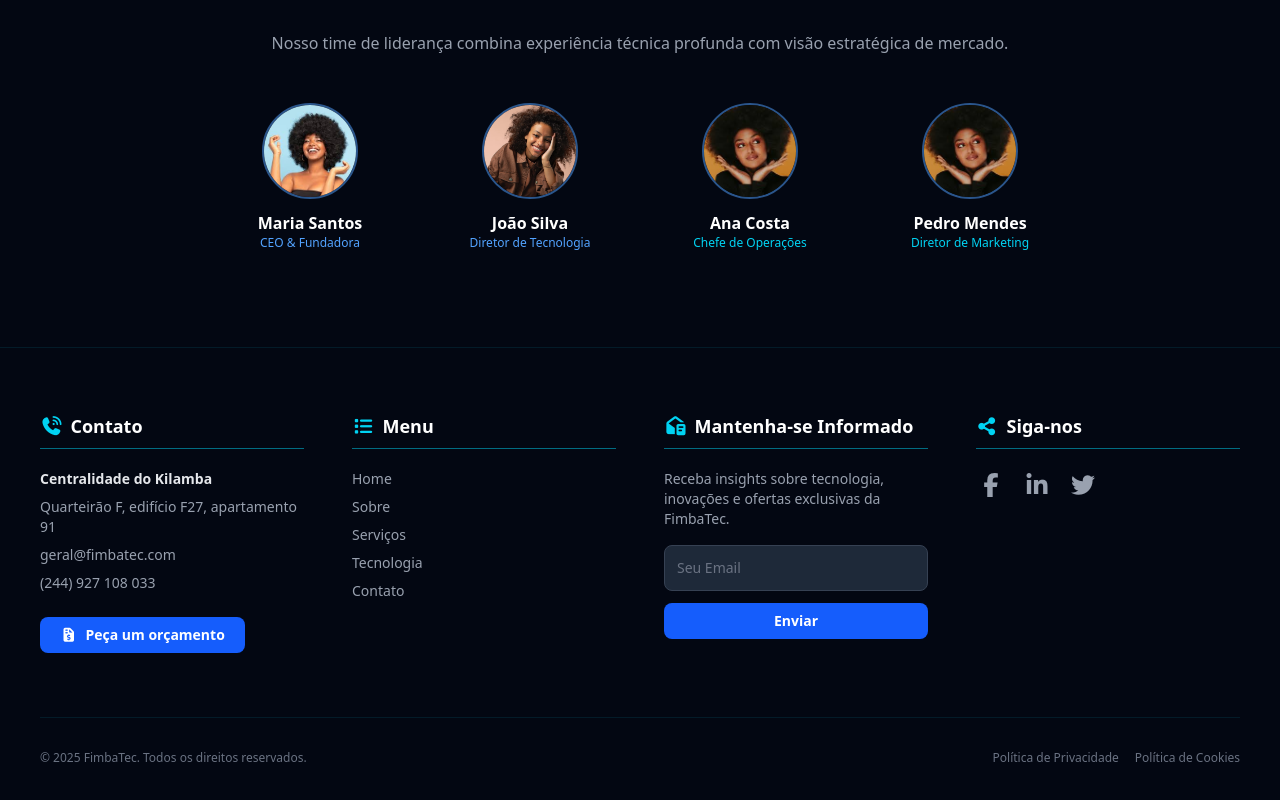
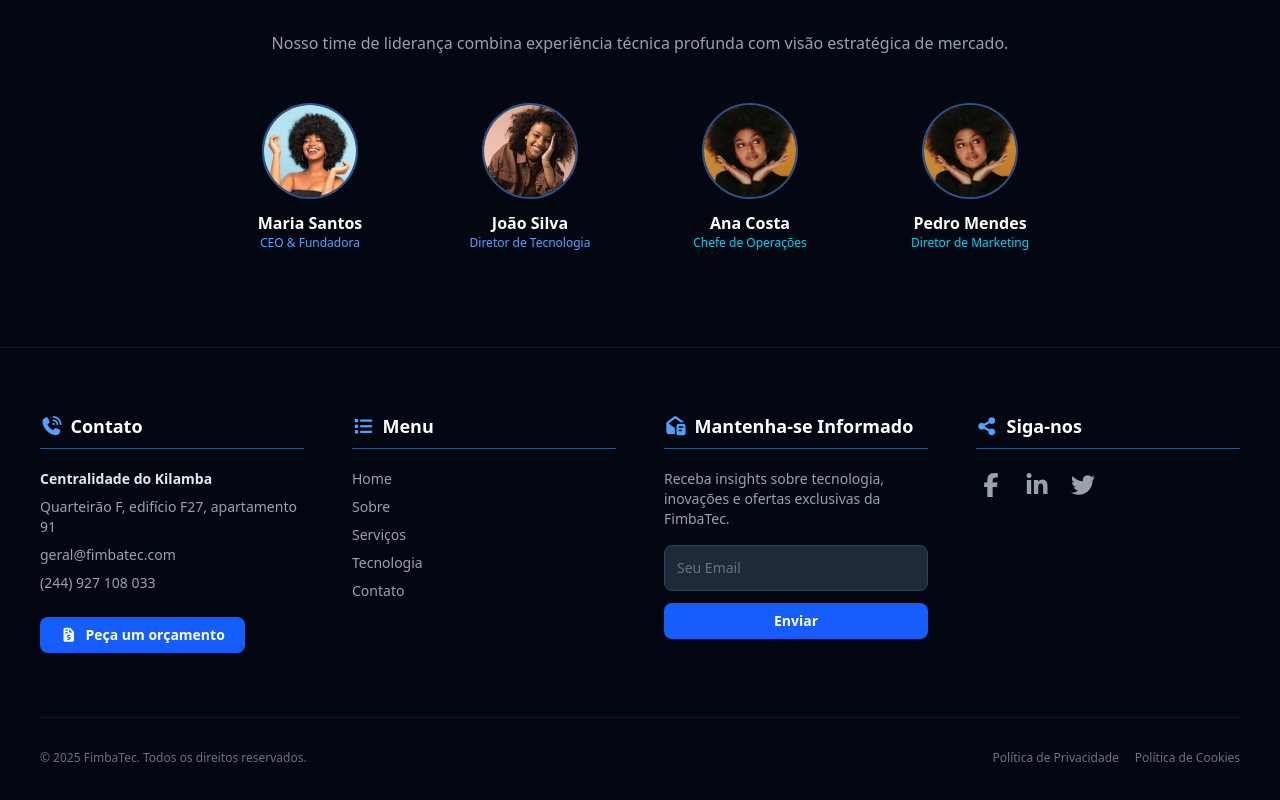
Before and after one commit to nsimba-afonso-nwayami/fimbatech, a React (Vite) app: page /sobre in a window 1280 px wide. Shown: the part 1777-2577 px from the top of the page. Built offline with nearby package versions, Linux system fonts and the light colour scheme.

Commit message:
Rodapé atualizado

```diff
--- a/src/components/footer/Footer.jsx
+++ b/src/components/footer/Footer.jsx
@@ -6,8 +6,8 @@ export default function Footer() {
       <div className="max-w-7xl mx-auto px-6 md:px-10 py-16">
         <div className="grid grid-cols-1 md:grid-cols-4 gap-12 text-sm">
           <div>
-            <h3 className="text-lg font-bold mb-5 text-white border-b border-cyan-400/50 pb-2">
-              <i className="fa-solid fa-phone-volume mr-2 text-cyan-400"></i>
+            <h3 className="text-lg font-bold mb-5 text-white border-b border-blue-400/50 pb-2">
+              <i className="fa-solid fa-phone-volume mr-2 text-blue-400"></i>
               Contato
             </h3>
             <address className="not-italic space-y-2 text-gray-400">
@@ -18,7 +18,7 @@ export default function Footer() {
               <p>
                 <a
                   href="mailto:geral@fimbatec.com"
-                  className="hover:text-cyan-400 transition"
+                  className="hover:text-blue-400 transition"
                 >
                   geral@fimbatec.com
                 </a>
@@ -26,7 +26,7 @@ export default function Footer() {
               <p>
                 <a
                   href="tel:+244927108033"
-                  className="hover:text-cyan-400 transition"
+                  className="hover:text-blue-400 transition"
                 >
                   (244) 927 108 033
                 </a>
@@ -44,42 +44,42 @@ export default function Footer() {
           </div>
 
           <div>
-            <h3 className="text-lg font-bold mb-5 text-white border-b border-cyan-400/50 pb-2">
-              <i className="fa-solid fa-list mr-2 text-cyan-400"></i>
+            <h3 className="text-lg font-bold mb-5 text-white border-b border-blue-400/50 pb-2">
+              <i className="fa-solid fa-list mr-2 text-blue-400"></i>
               Menu
             </h3>
             <div className="flex flex-col space-y-2">
               <Link
                 to="/"
-                className="text-gray-400 hover:text-cyan-400 transition"
+                className="text-gray-400 hover:text-blue-400 transition"
               >
                 Home
               </Link>
 
               <Link
                 to="/sobre"
-                className="text-gray-400 hover:text-cyan-400 transition"
+                className="text-gray-400 hover:text-blue-400 transition"
               >
                 Sobre
               </Link>
 
               <Link
                 to="/servicos"
-                className="text-gray-400 hover:text-cyan-400 transition"
+                className="text-gray-400 hover:text-blue-400 transition"
               >
                 Serviços
               </Link>
 
               <Link
                 href="/tecnologia"
-                className="text-gray-400 hover:text-cyan-400 transition"
+                className="text-gray-400 hover:text-blue-400 transition"
               >
                 Tecnologia
               </Link>
 
               <Link
                 to="/contato"
-                className="text-gray-400 hover:text-cyan-400 transition"
+                className="text-gray-400 hover:text-blue-400 transition"
               >
                 Contato
               </Link>
@@ -87,8 +87,8 @@ export default function Footer() {
           </div>
 
           <div className="md:col-span-1">
-            <h3 className="text-lg font-bold mb-5 text-white border-b border-cyan-400/50 pb-2">
-              <i className="fa-solid fa-envelope-open-text mr-2 text-cyan-400"></i>
+            <h3 className="text-lg font-bold mb-5 text-white border-b border-blue-400/50 pb-2">
+              <i className="fa-solid fa-envelope-open-text mr-2 text-blue-400"></i>
               Mantenha-se Informado
             </h3>
             <p className="text-gray-400 mb-4">
@@ -103,7 +103,7 @@ export default function Footer() {
               <input
                 type="email"
                 placeholder="Seu Email"
-                className="p-3 rounded-lg bg-gray-800 border border-gray-700 text-white placeholder-gray-500 focus:ring-cyan-400 focus:border-cyan-400 transition"
+                className="p-3 rounded-lg bg-gray-800 border border-gray-700 text-white placeholder-gray-500 focus:ring-blue-400 focus:border-blue-400 transition"
                 aria-label="Email para Newsletter"
                 required
               />
@@ -117,29 +117,29 @@ export default function Footer() {
           </div>
 
           <div>
-            <h3 className="text-lg font-bold mb-5 text-white border-b border-cyan-400/50 pb-2">
-              <i className="fa-solid fa-share-nodes mr-2 text-cyan-400"></i>
+            <h3 className="text-lg font-bold mb-5 text-white border-b border-blue-400/50 pb-2">
+              <i className="fa-solid fa-share-nodes mr-2 text-blue-400"></i>
               Siga-nos
             </h3>
             <div className="flex space-x-4 text-2xl">
               <a
                 href="#"
                 aria-label="Facebook"
-                className="text-gray-400 hover:text-cyan-400 transition"
+                className="text-gray-400 hover:text-blue-400 transition"
               >
                 <i className="fab fa-facebook-f"></i>
               </a>
               <a
                 href="#"
                 aria-label="LinkedIn"
-                className="text-gray-400 hover:text-cyan-400 transition"
+                className="text-gray-400 hover:text-blue-400 transition"
               >
                 <i className="fab fa-linkedin-in"></i>
               </a>
               <a
                 href="#"
                 aria-label="Twitter"
-                className="text-gray-400 hover:text-cyan-400 transition"
+                className="text-gray-400 hover:text-blue-400 transition"
               >
                 <i className="fab fa-twitter"></i>
               </a>
@@ -155,13 +155,13 @@ export default function Footer() {
             <div className="space-x-4">
               <Link
                 to="/politica-de-privacidade"
-                className="hover:text-cyan-400 transition"
+                className="hover:text-blue-400 transition"
               >
                 Política de Privacidade
               </Link>
               <Link
                 to="/politica-de-cookies"
-                className="hover:text-cyan-400 transition"
+                className="hover:text-blue-400 transition"
               >
                 Política de Cookies
               </Link>
```
